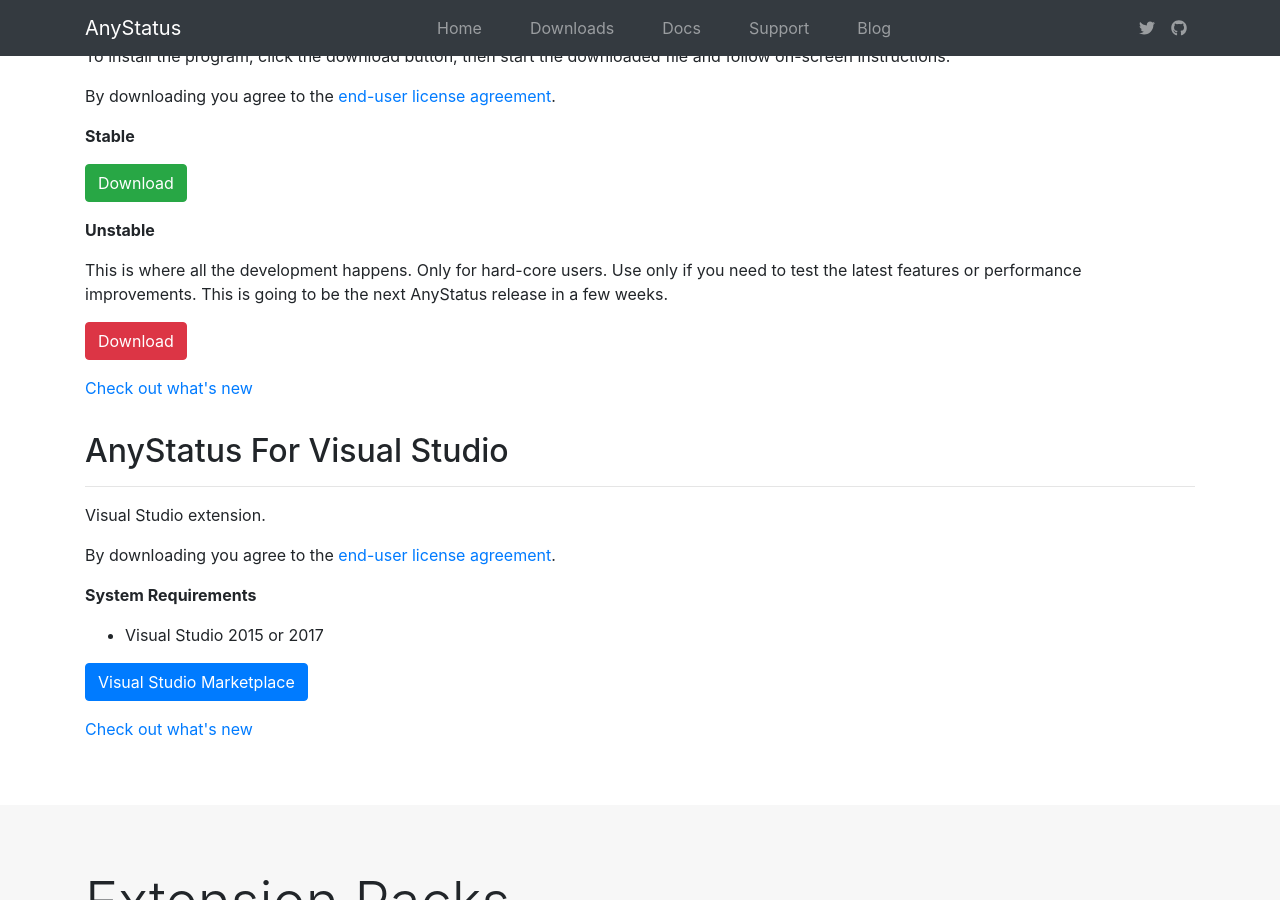
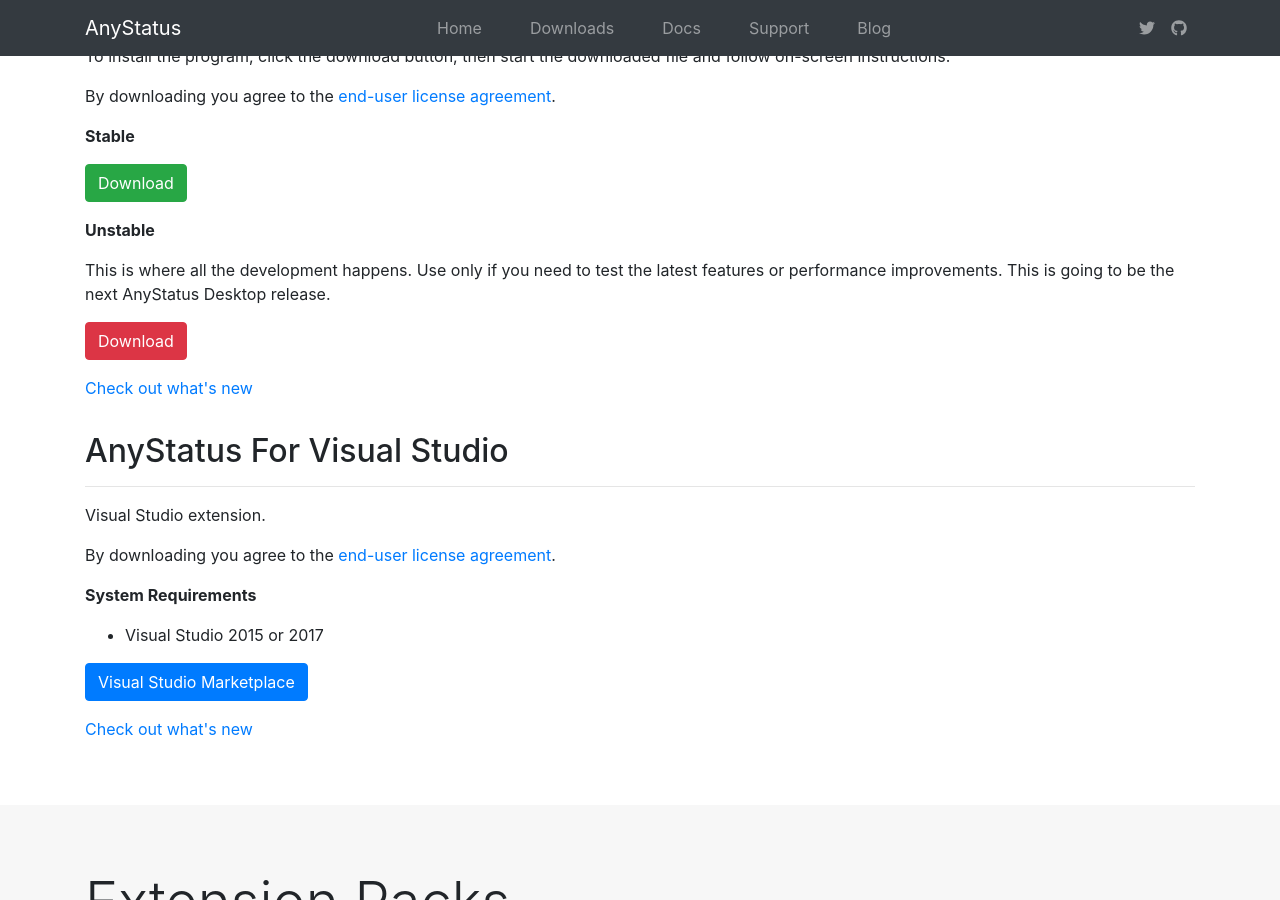
Before and after one commit to AnyStatus/anystatus.github.io, a Jekyll site: the page built from downloads/index.html, in a window 1280 px wide and 900 px high, scrolled down 423 px. Built offline with Jekyll 4.4.1, drawn with Linux system fonts in a browser that asks for light colours; nearby versions of some CDN libraries; comment, search, counter and statistics services are not loaded.

Commit message:
Mr Hyde was here …

```diff
--- a/downloads/index.html
+++ b/downloads/index.html
@@ -27,9 +27,8 @@
 
 
             <p><b>Unstable <span id="latest-ver"></span></b></p>
-            <p>This is where all the development happens. Only for hard-core users. Use only if you need to test the
-                latest features or performance improvements. This is going to be the next AnyStatus release in a few
-                weeks.</p>
+            <p>This is where all the development happens. Use only if you need to test the
+                latest features or performance improvements. This is going to be the next AnyStatus Desktop release.</p>
             <p>
                 <a href="thank-you?v=latest" class="btn btn-danger" onclick="ga('send', 'event', 'Download', 'Desktop');">Download</a>
             </p>
```
